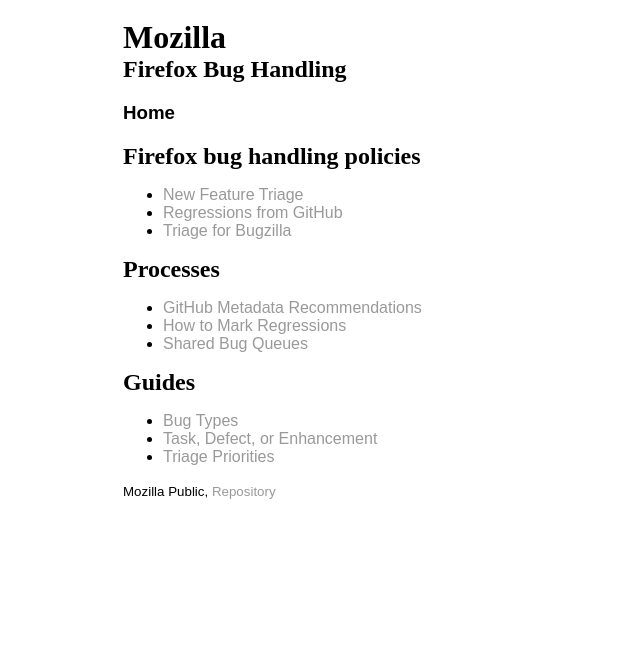
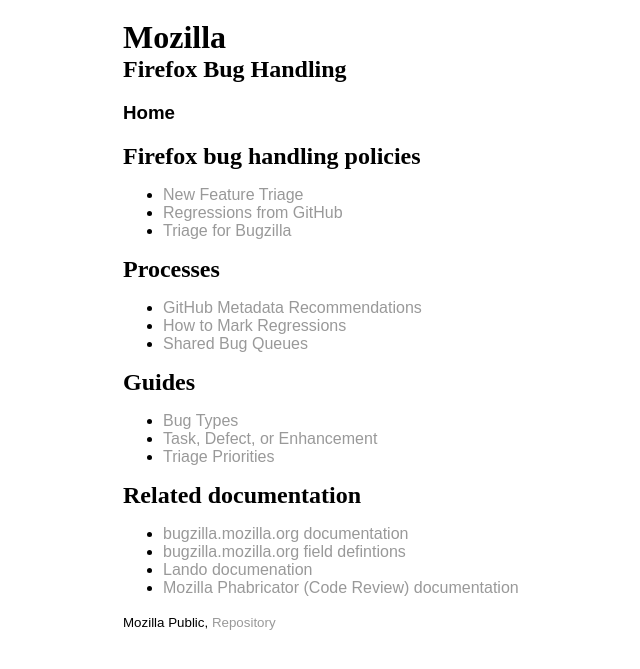
Before and after one commit to mozilla/bug-handling, a Jekyll site: the page built from index.md, in a window 1280 px wide. Shown: the top 669 px of the page, without its empty margins (133-773 px from the left). Built offline with Jekyll 4.4.1, drawn with Linux system fonts in a browser that asks for light colours; some web fonts are replaced.

Commit message:
Add related documenation

```diff
--- a/index.md
+++ b/index.md
@@ -25,3 +25,10 @@
     <li><a href=".{{guide.url}}" title="{{ guide.description }}">{{ guide.title }}</a></li>
     {% endfor %}
 </ul>
+
+## Related documentation
+
+* [bugzilla.mozilla.org documentation](https://bmo.readthedocs.org/)
+* [bugzilla.mozilla.org field defintions](https://wiki.mozilla.org/BMO/UserGuide/BugFields)
+* [Lando documenation](https://moz-conduit.readthedocs.io/en/latest/lando-user.html)
+* [Mozilla Phabricator (Code Review) documentation](https://moz-conduit.readthedocs.io/en/latest/phabricator-user.html)
```
